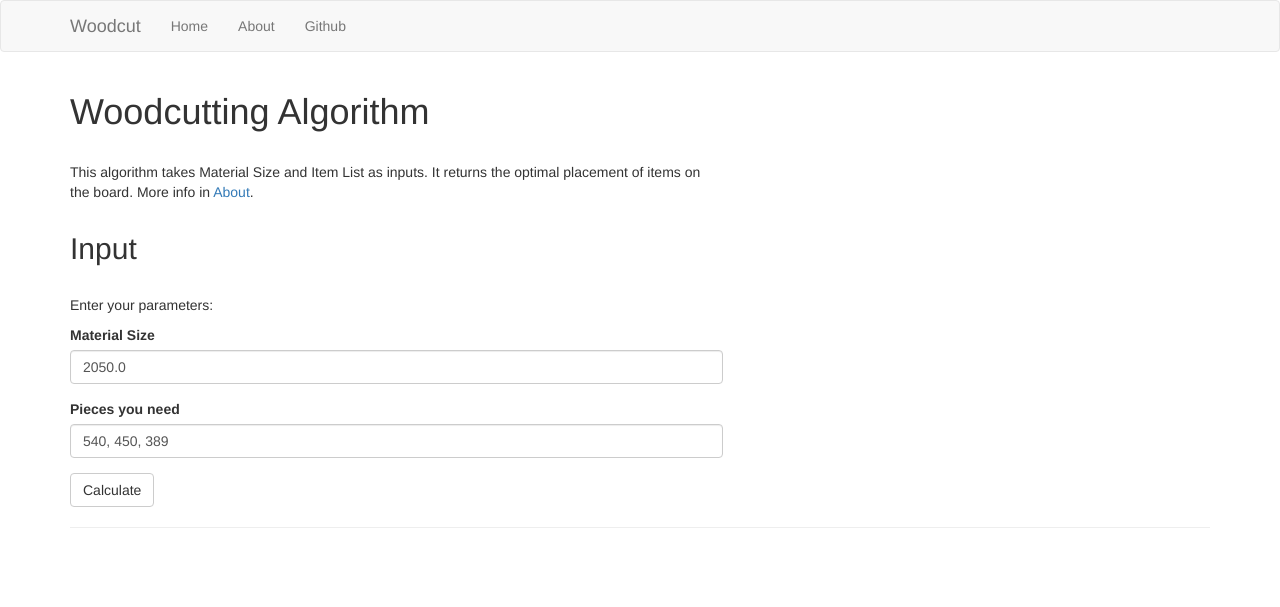
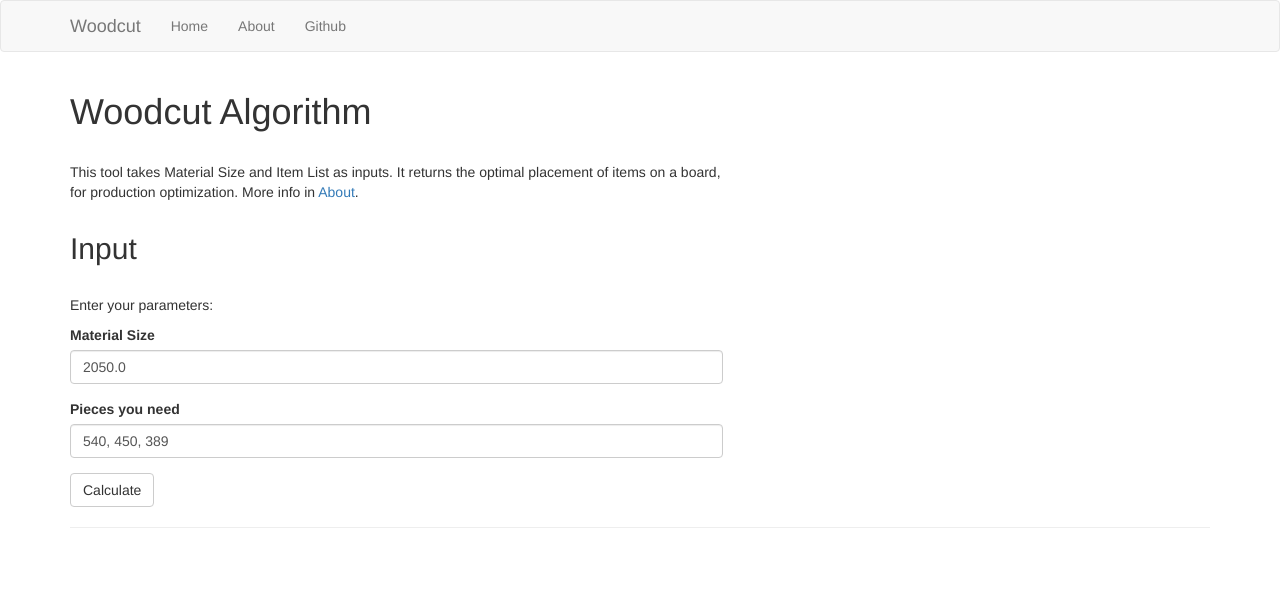
Before and after one commit to filipwodnicki/beaver, a Flask app: page / in a window 1280 px wide. Shown: the top 607 px of the page. Run offline with Flask 2, Linux system fonts and the light colour scheme; some libraries are stand-ins or nearby versions.

Commit message:
aesthetics

```diff
--- a/app/templates/about.html
+++ b/app/templates/about.html
@@ -5,8 +5,7 @@
         <div class="col-md-8">
         	<h1>About</h1>
         	<p>Woodcut algorithm is a simple app built by Filip Wodnicki.</p>
-        	<p>The app runs on <a href="http://flask.pocoo.org">Flask</a>, a simple Python web framework. The backend runs Python 3.6. Miguel Grinberg's clear, concise and generally excellent <a href="https://blog.miguelgrinberg.com/post/the-flask-mega-tutorial-part-i-hello-world">Flask Mega Tutorial</a> provided inspiration to build this simple web app.</p>
-        	<p>Here is the <a href="https://github.com/bananalytics/beaver">Github repo</a>.</p>
+        	<p>The app runs on <a href="http://flask.pocoo.org">Flask</a>, a simple Python web framework. The backend runs Python 3.6. Miguel Grinberg's clear, concise and generally excellent <a href="https://blog.miguelgrinberg.com/post/the-flask-mega-tutorial-part-i-hello-world">Flask Mega Tutorial</a> provided inspiration to build this simple web app. It is hosted with Heroku. Here is the <a href="https://github.com/bananalytics/beaver">Github repo</a>.</p>
         </div>
     </div>
 	<hr>
--- a/app/templates/base.html
+++ b/app/templates/base.html
@@ -2,6 +2,16 @@
 
 {% block title %}
 Woodcutting Algorithm
+{% endblock %}
+
+{% block head %}
+{{ super() }}
+<style type="text/css">
+	body {
+    padding-bottom: 50px;
+	}
+</style>
+
 {% endblock %}
 
 {% block navbar %}
--- a/app/templates/index.html
+++ b/app/templates/index.html
@@ -4,9 +4,9 @@
 {% block app_content %}
 	<div class="row">
         <div class="col-md-7">
-            <h1>Woodcutting Algorithm</h1>
+            <h1>Woodcut Algorithm</h1>
             <br>
-            <p>This algorithm takes Material Size and Item List as inputs. It returns the optimal placement of items on the board. More info in <a href="{{ url_for('about')}}">About</a>.</p>
+            <p>This tool takes Material Size and Item List as inputs. It returns the optimal placement of items on a board, for production optimization. More info in <a href="{{ url_for('about')}}">About</a>.</p>
         </div>
     </div>
 
```
Also changed, not shown: README.md, 1 other file.
